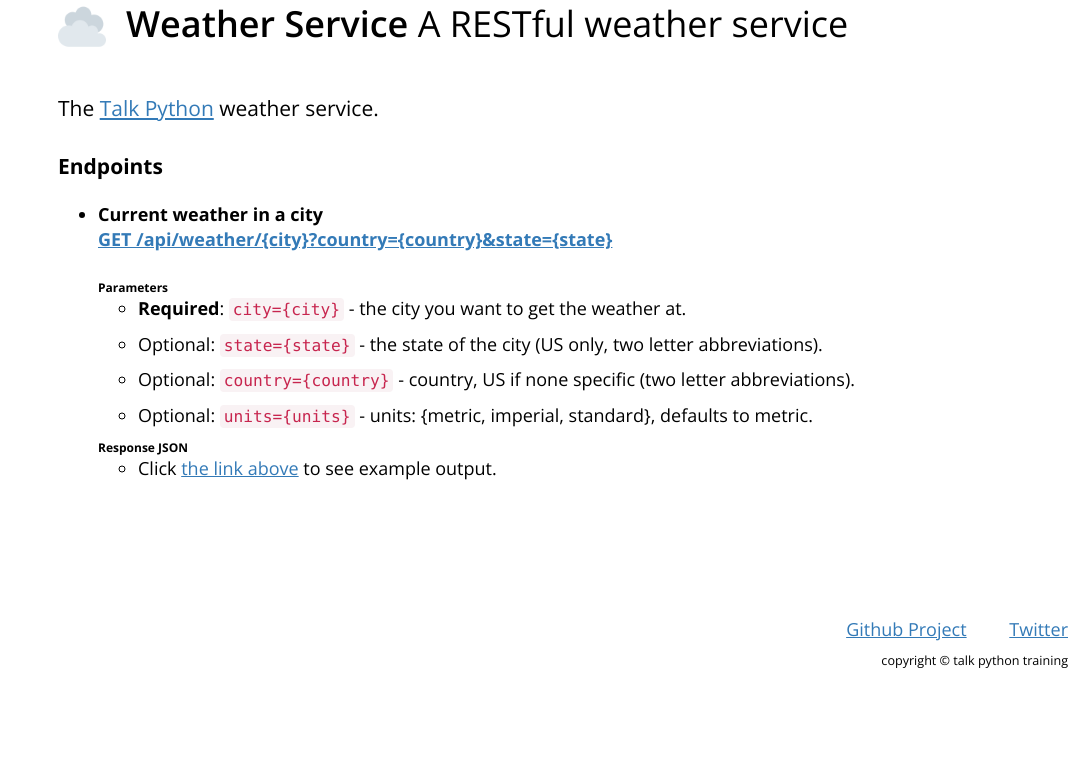
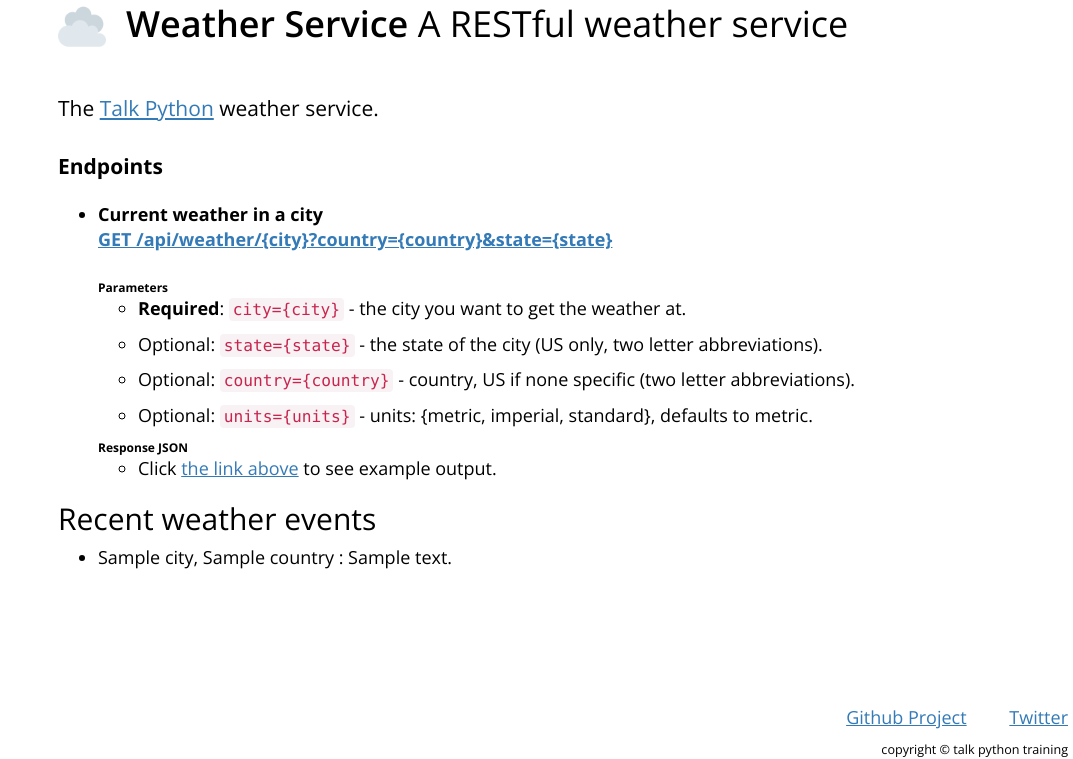
Before and after one commit to paul-head/weather-api-tkpy, a FastAPI app: template templates/home/index.html in a window 1280 px wide. Shown: the part 41-800 px from the top of the page, without its empty margins (207-1280 px from the left). Run offline with FastAPI, Linux system fonts and the light colour scheme; the template is opened without the code that fills it: most values are stand-ins (such as "Sample title", 1, 10 or a date in 2020); parts of the project's set-up code (start-up, migrations or seed data) failed here and were passed over; some libraries are stand-ins or nearby versions; some web fonts are replaced.

Commit message:
showing events at home page(edit view and templeate)

```diff
--- a/templates/home/index.html
+++ b/templates/home/index.html
@@ -48,6 +48,18 @@
     </ul>
     </p>
 
+{% if events %}
+    <div>
+        <h2>Recent weather events</h2>
+        <ul>
+            {% for e in events %}
+                <li>{{ e.location.city }}, {{ e.location.country }} : {{ e.description }}</li>
+            {% endfor %}
+        </ul>
+        </div>
+{% endif %}
+
+
     </div>
 
 {% endblock %}
```
Also changed, not shown: views/home.py (+7 -2 lines).
